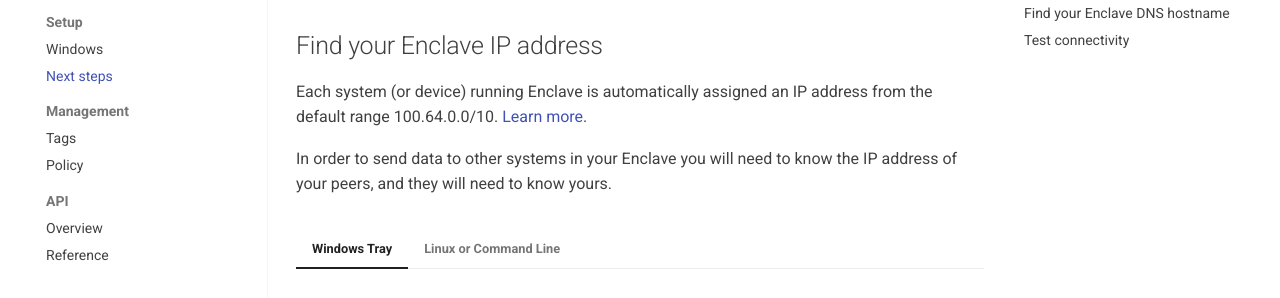
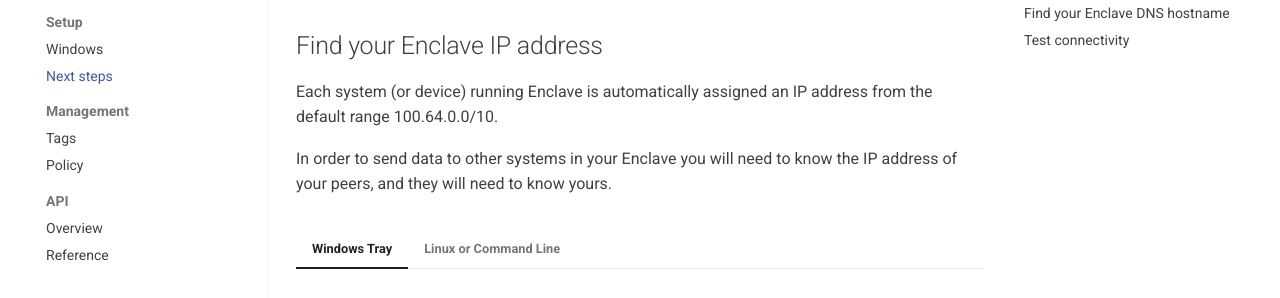
Before and after one commit to enclave-networks/docs, an MkDocs documentation site: the page built from docs/setup/next-steps.md, in a window 1280 px wide and 900 px high. Shown: the part 200-498 px from the top of the window. Built offline with MkDocs 1.6.1 and Material for MkDocs 9.7.7, drawn with Linux system fonts in a browser that asks for light colours.

Commit message:
remove link to non-existent content

```diff
--- a/docs/setup/next-steps.md
+++ b/docs/setup/next-steps.md
@@ -2,7 +2,7 @@
 
 ## Find your Enclave IP address
 
-Each system (or device) running Enclave is automatically assigned an IP address from the default range 100.64.0.0/10. [Learn more](/networking/ip-addresses).
+Each system (or device) running Enclave is automatically assigned an IP address from the default range 100.64.0.0/10.
 
 In order to send data to other systems in your Enclave you will need to know the IP address of your peers, and they will need to know yours.
 
```
